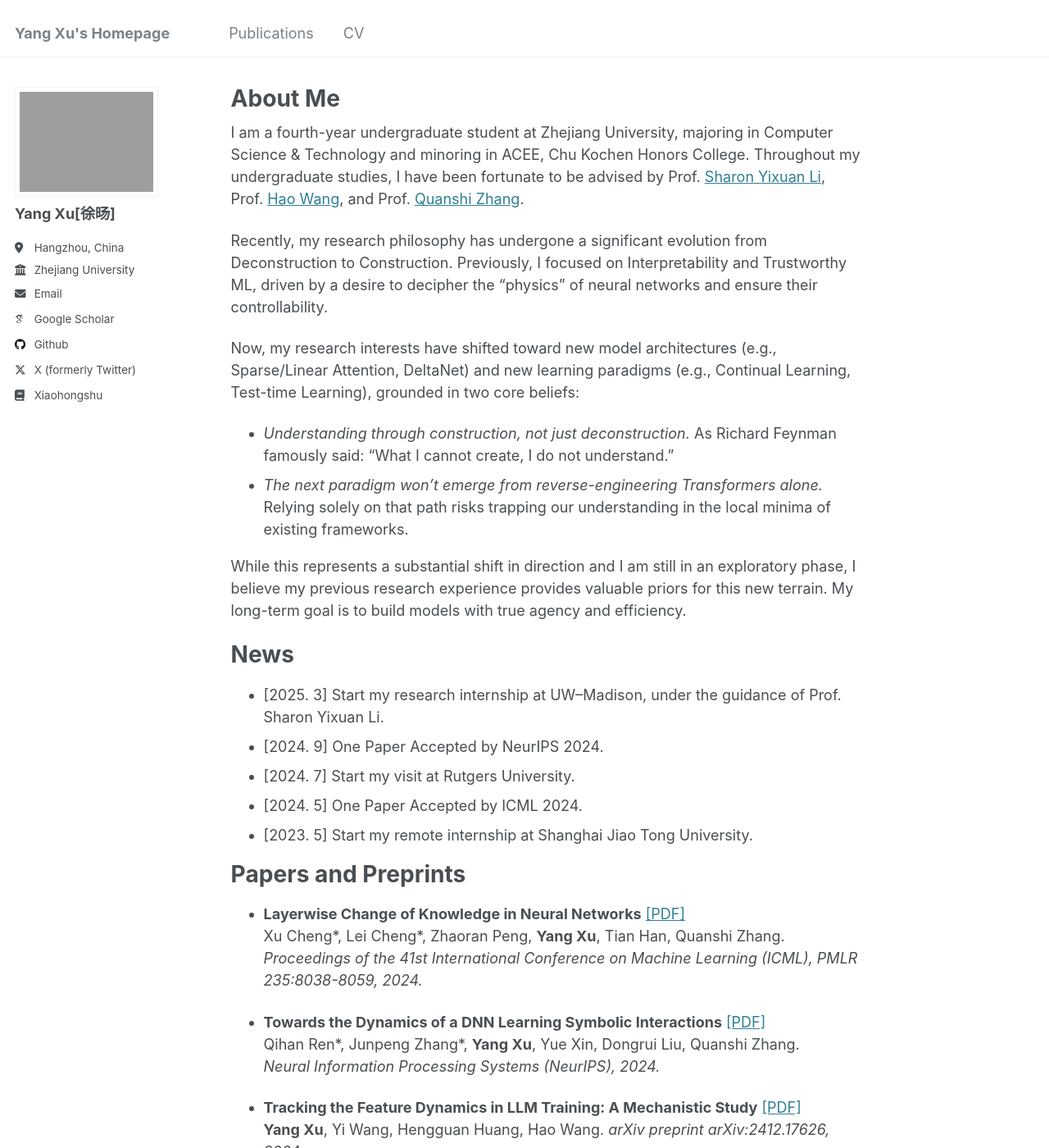
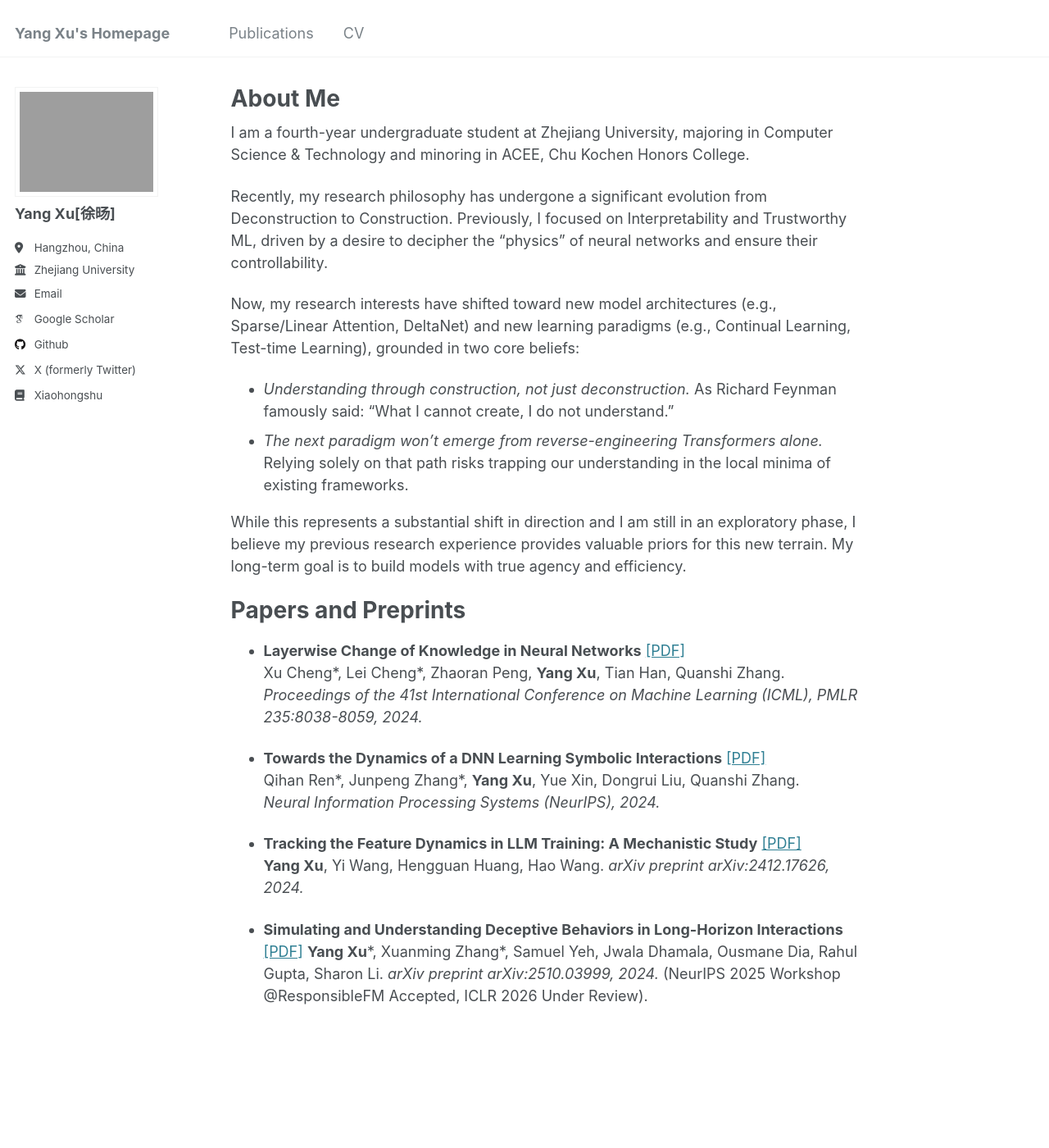
Before and after one commit to Superposition09m/Superposition09m.github.io, a Jekyll site: the page built from _pages/about.md, in a window 1280 px wide and 1400 px high. Shown: the whole window at 82% size. Built offline with Jekyll 4.4.1, drawn with Linux system fonts in a browser that asks for light colours; some web fonts are replaced.

Commit message:
Update about.md

```diff
--- a/_pages/about.md
+++ b/_pages/about.md
@@ -8,7 +8,7 @@
 ---
 <meta name="google-site-verification" content="3jHCvvjjHd8hV4pVSWJ0hARkGtHqr54KgdCJ_YRbXQo" />
 
-I am a fourth-year undergraduate student at Zhejiang University, majoring in Computer Science & Technology and minoring in ACEE, Chu Kochen Honors College. Throughout my undergraduate studies, I have been fortunate to be advised by Prof. [Sharon Yixuan Li](https://pages.cs.wisc.edu/~sharonli/index.html), Prof. [Hao Wang](http://www.wanghao.in/), and Prof. [Quanshi Zhang](http://qszhang.com/).
+I am a fourth-year undergraduate student at Zhejiang University, majoring in Computer Science & Technology and minoring in ACEE, Chu Kochen Honors College.
 
 Recently, my research philosophy has undergone a significant evolution from Deconstruction to Construction. Previously, I focused on Interpretability and Trustworthy ML, driven by a desire to decipher the "physics" of neural networks and ensure their controllability.
 
@@ -19,13 +19,13 @@
 
 While this represents a substantial shift in direction and I am still in an exploratory phase, I believe my previous research experience provides valuable priors for this new terrain. My long-term goal is to build models with true agency and efficiency.
 
-News
+<!-- News
 ======
 - [2025. 3] Start my research internship at UW–Madison, under the guidance of Prof. Sharon Yixuan Li.
 - [2024. 9] One Paper Accepted by NeurIPS 2024.
 - [2024. 7] Start my visit at Rutgers University.
 - [2024. 5] One Paper Accepted by ICML 2024.
-- [2023. 5] Start my remote internship at Shanghai Jiao Tong University.
+- [2023. 5] Start my remote internship at Shanghai Jiao Tong University. -->
 
 Papers and Preprints
 ======
```
